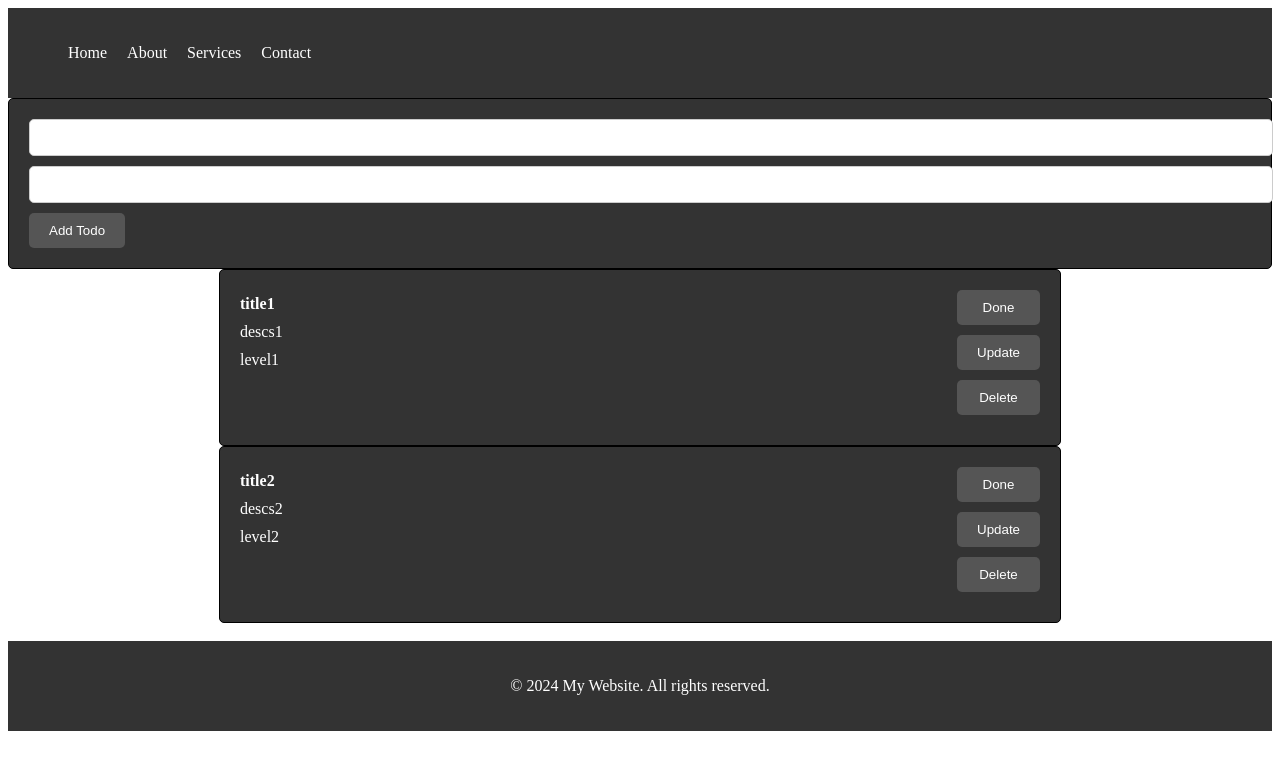
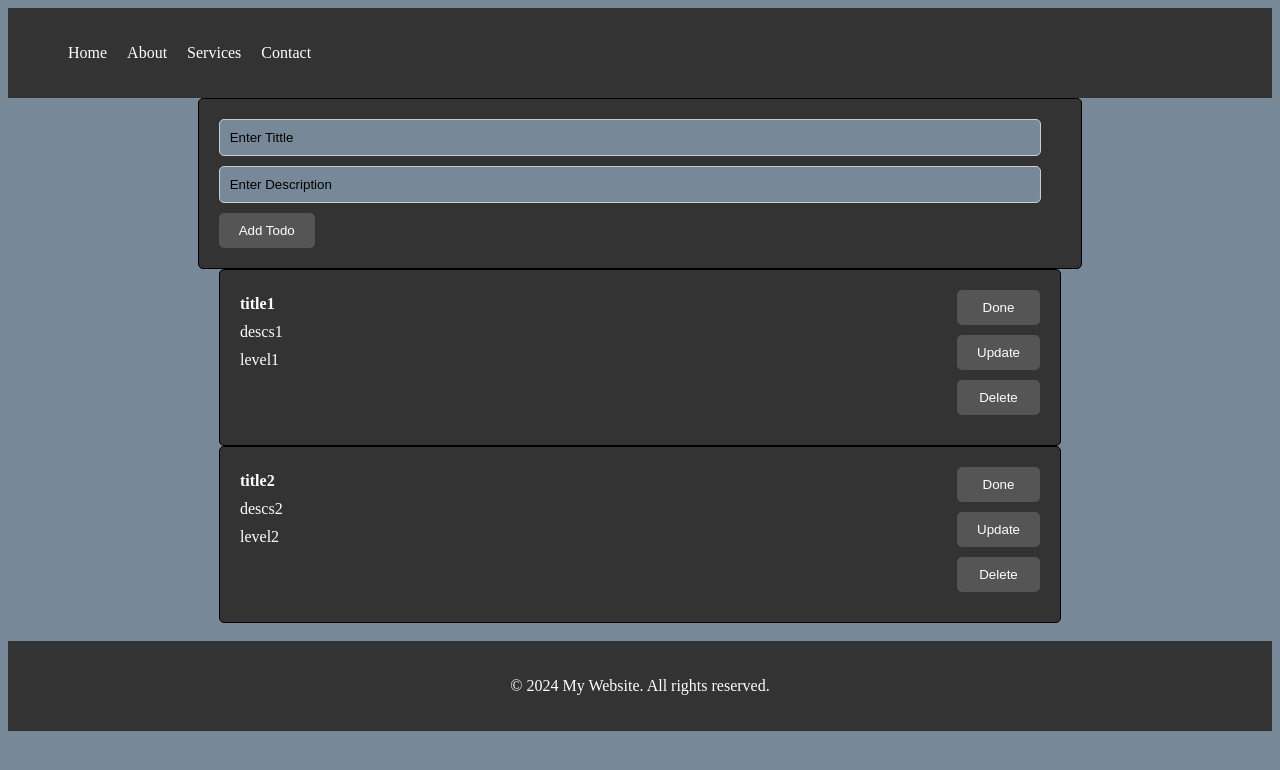
Before and after one commit to misterio33/ReactToDo, a React (Create React App) app in the folder react-todo-app/: page / in a window 1280 px wide. Shown: the top 770 px of the page. Built offline with nearby package versions, Linux system fonts and the light colour scheme.

Commit message:
added styles

```diff
--- a/react-todo-app/public/index.html
+++ b/react-todo-app/public/index.html
@@ -26,7 +26,7 @@
     -->
     <title>React App</title>
   </head>
-  <body>
+  <body style="background-color: lightslategray">
     <noscript>You need to enable JavaScript to run this app.</noscript>
     <div id="root"></div>
     <!--
--- a/react-todo-app/src/Components/createTodo/createTodo.css
+++ b/react-todo-app/src/Components/createTodo/createTodo.css
@@ -1,4 +1,7 @@
 .createTodo {
+  width: 66.67%; /* 2/3 of the screen width */
+  margin-left: auto;
+  margin-right: auto;
   border-radius: 5px;
   border: 1px solid black;
   display: flex;
@@ -10,11 +13,17 @@
 }
 
 .createTodo input {
-    width: 100%;
+  width: 95%;
   padding: 10px;
   margin-bottom: 10px; /* Space between input fields */
   border: 1px solid #ccc;
   border-radius: 5px;
+  background-color: lightslategray;
+}
+
+.createTodo input::placeholder {
+    color: black;
+    opacity: 1;
   }
 
 .createTodo button {
--- a/react-todo-app/src/Components/createTodo/createTodo.tsx
+++ b/react-todo-app/src/Components/createTodo/createTodo.tsx
@@ -18,11 +18,13 @@ const CreateTodo: React.FC = () => {
       <input
         type="text"
         value={newTodoTitle}
+        placeholder="Enter Tittle"
         onChange={(e) => setNewTodoTitle(e.target.value)}
       />
       <input
         type="text"
         value={newTodoDescription}
+        placeholder="Enter Description"
         onChange={(e) => setNewTodoDescription(e.target.value)}
       />
       <button onClick={onAddTodo}>Add Todo</button>
```
Lines whose indentation alone changed are shown as unchanged.
